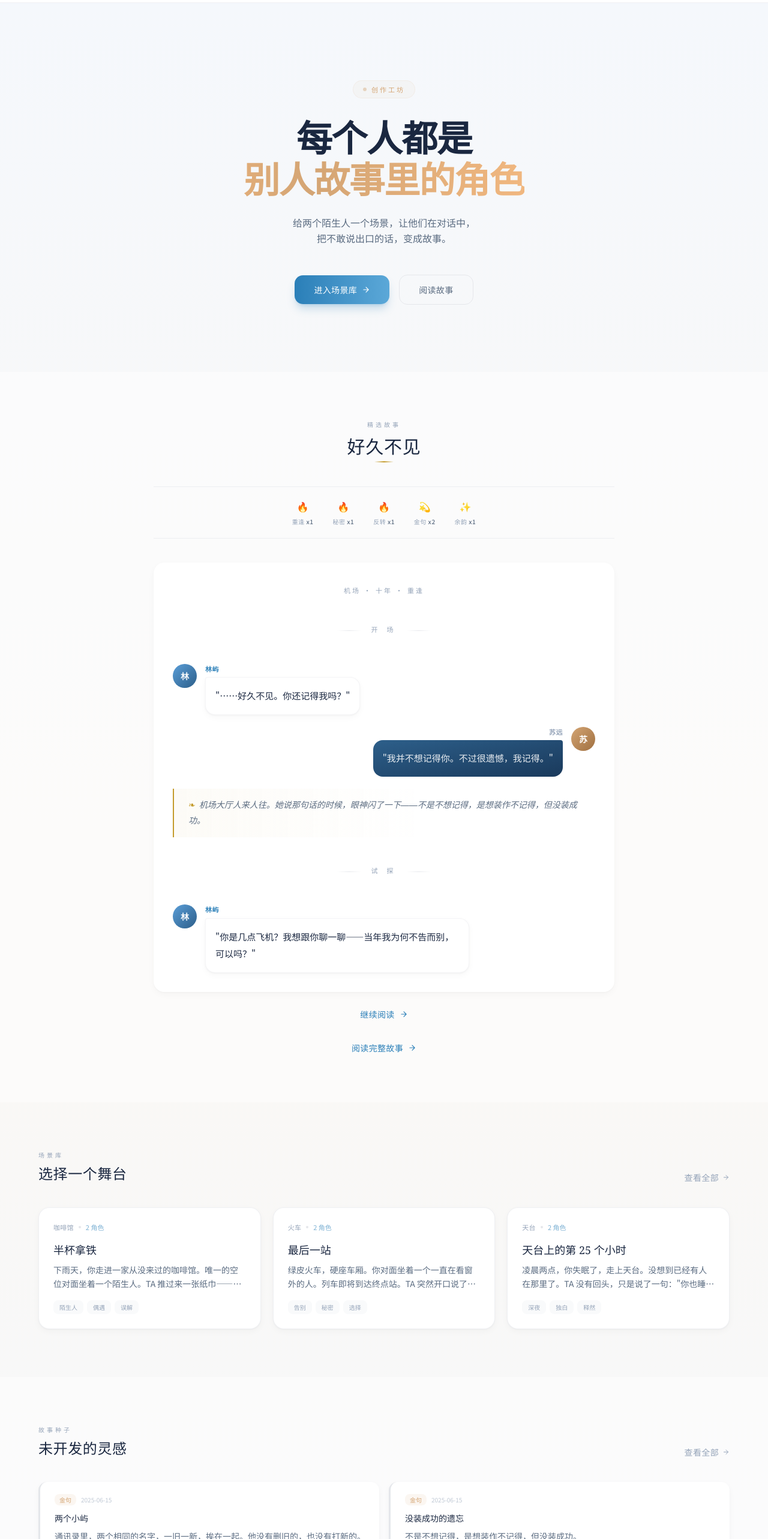
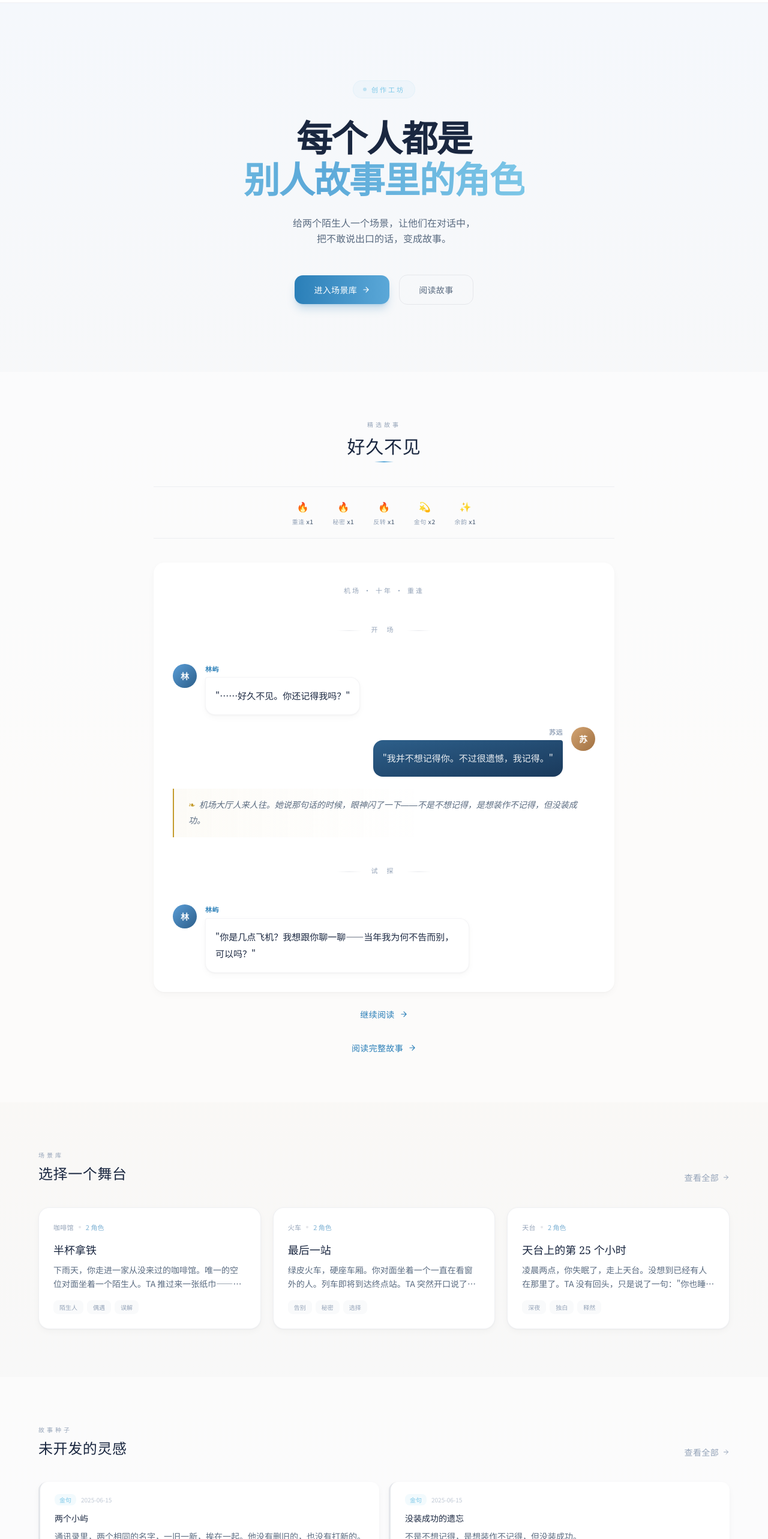
Before and after one commit to qunxiang-xinghuo/qunxiang-xinghuo, a Next.js app: page / in a window 1280 px wide. Shown: the part 60-2626 px from the top of the page at 60% size. Built offline with nearby package versions, Linux system fonts and the light colour scheme.

Commit message:
feat: 全面改为浅蓝白色系，去除所有金色/橙色元素
Coze-Commit-Type: user
Coze-User-ID: 1800331592739316
Coze-Conversation-ID: 9483275

```diff
--- a/src/app/globals.css
+++ b/src/app/globals.css
@@ -46,9 +46,9 @@
   --color-brand-blue: #2A7FB8;
   --color-brand-blue-light: #5BA8D8;
   --color-brand-blue-deep: #1F6090;
-  --color-brand-gold: #D4A574;
-  --color-brand-gold-light: #F2B880;
-  --color-brand-gold-glow: #FFE4C4;
+  --color-brand-gold: #7EC8E8;
+  --color-brand-gold-light: #A8DCF0;
+  --color-brand-gold-glow: #D4EEF8;
   --color-border: #e5e7eb;
   --color-border-light: #f0f2f5;
 }
@@ -83,13 +83,13 @@
   min-height: 100dvh;
 }
 
-/* Subtle golden glow for atmospheric elements */
+/* Subtle blue glow for atmospheric elements */
 .golden-glow {
-  box-shadow: 0 0 40px -10px rgba(212, 165, 116, 0.3);
+  box-shadow: 0 0 40px -10px rgba(126, 200, 232, 0.3);
 }
 
 .golden-glow-sm {
-  box-shadow: 0 0 20px -5px rgba(212, 165, 116, 0.2);
+  box-shadow: 0 0 20px -5px rgba(126, 200, 232, 0.2);
 }
 
 /* Animations */
@@ -142,9 +142,9 @@
 .delay-600 { animation-delay: 0.6s; }
 .delay-700 { animation-delay: 0.7s; }
 
-/* Gold shimmer text - more refined */
+/* Blue shimmer text */
 .text-gold-shimmer {
-  background: linear-gradient(90deg, #D4A574 0%, #F2B880 30%, #D4A574 60%, #F2B880 100%);
+  background: linear-gradient(90deg, #5BA8D8 0%, #7EC8E8 30%, #5BA8D8 60%, #7EC8E8 100%);
   background-size: 200% auto;
   -webkit-background-clip: text;
   -webkit-text-fill-color: transparent;
@@ -226,7 +226,7 @@
   transform: translateY(-2px);
 }
 
-/* Gold accent line - brand signature */
+/* Blue accent line - brand signature */
 .gold-accent {
   position: relative;
 }
@@ -238,7 +238,7 @@
   transform: translateX(-50%);
   width: 32px;
   height: 2px;
-  background: linear-gradient(90deg, transparent, #c49b2c, transparent);
+  background: linear-gradient(90deg, transparent, #5BA8D8, transparent);
   border-radius: 1px;
 }
 
@@ -325,8 +325,8 @@ html {
   scroll-behavior: smooth;
 }
 
-/* Selection color - brand gold */
+/* Selection color - brand blue */
 ::selection {
-  background: rgba(196, 155, 44, 0.15);
+  background: rgba(91, 168, 216, 0.15);
   color: #1a2740;
 }
--- a/src/components/roleplay-session.tsx
+++ b/src/components/roleplay-session.tsx
@@ -29,7 +29,7 @@ const COLORS = {
   blue: '#4a9fd8',
   blueBright: '#6bc0f0',
   blueDeep: '#3a7fc0',
-  gold: '#c8a848',
+  gold: '#7EC8E8',
   line: '#d8eaf5',
   card: '#ffffff',
   aiBlue: '#5ba8d8',
--- a/src/components/story-reader.tsx
+++ b/src/components/story-reader.tsx
@@ -95,7 +95,7 @@ export function StoryReader({ story }: StoryReaderProps) {
                   className={`w-10 h-10 rounded-full flex items-center justify-center text-white text-sm font-bold flex-shrink-0 ${
                     isLeft
                       ? 'bg-gradient-to-br from-[#5BA8D8] to-[#2A7FB8]'
-                      : 'bg-gradient-to-br from-[#F2B880] to-[#D4A574]'
+                      : 'bg-gradient-to-br from-[#7EC8E8] to-[#5BA8D8]'
                   }`}
                 >
                   {block.character?.[0]}
```
Also changed, not shown: assets/image_20260704162226380.png (added).
